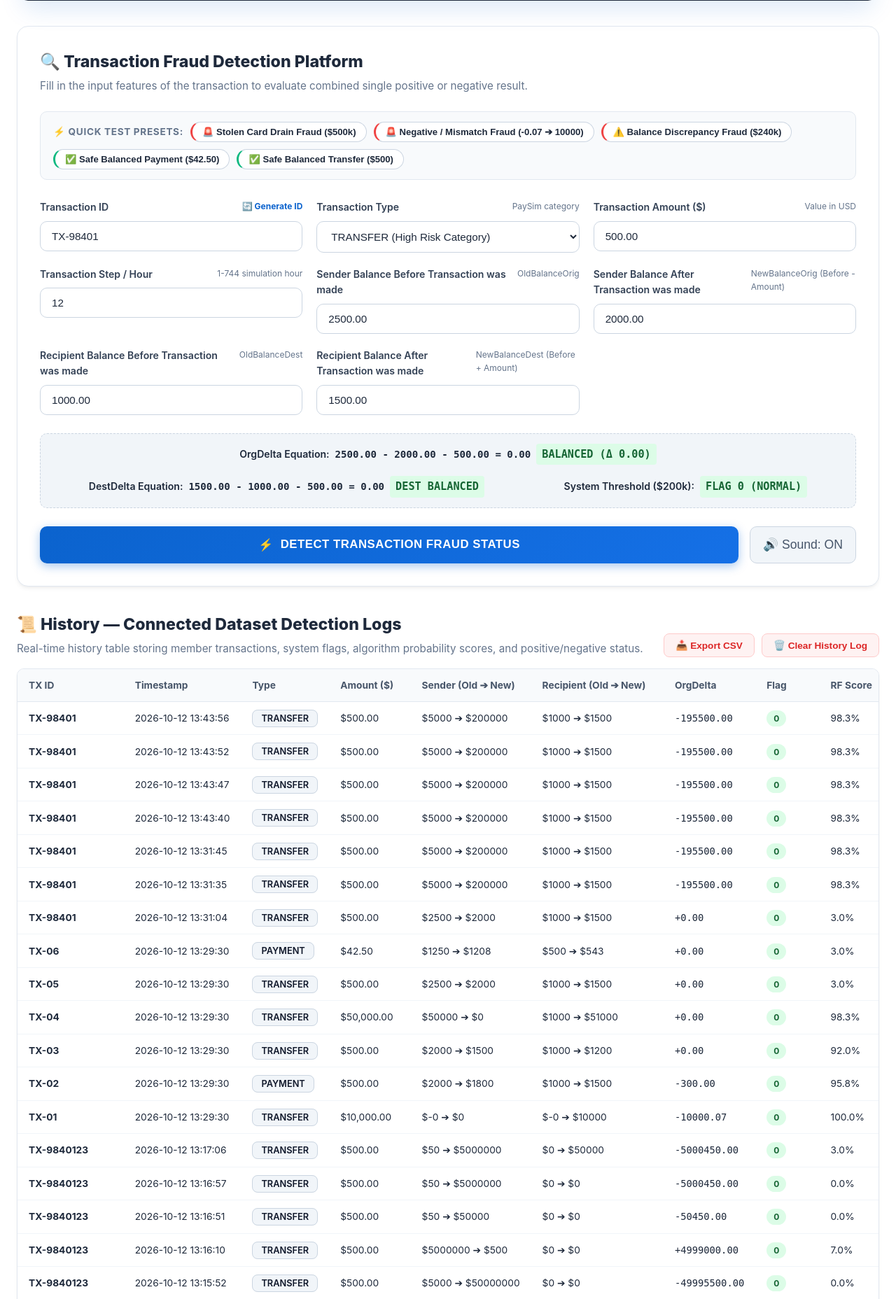
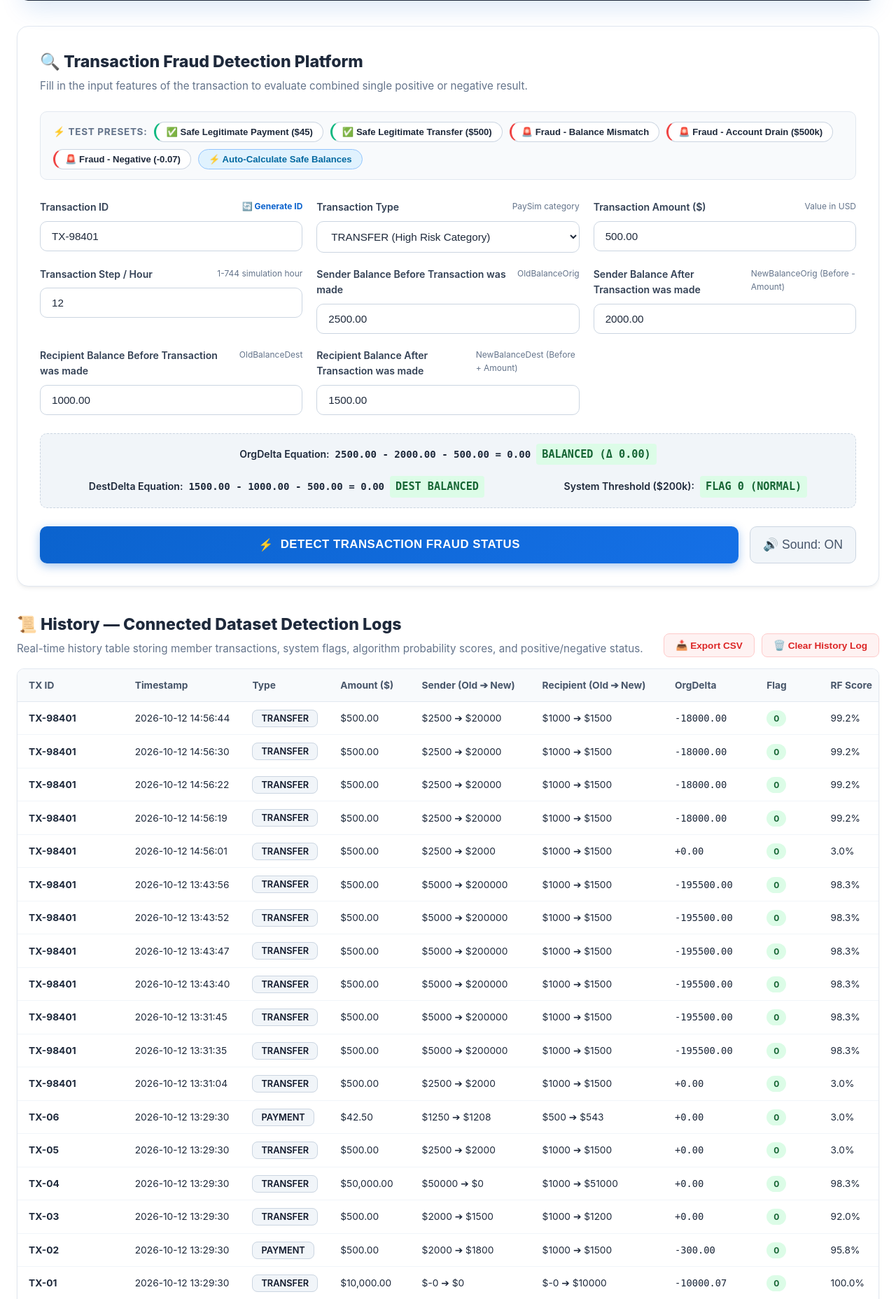
Before and after one commit to Venkata-nagaiah/Credit-Card-Fraud-Detection-1, a Flask app: page / in a window 1280 px wide. Shown: the part 458-2314 px from the top of the page at 70% size. Run offline with Flask 3, Linux system fonts and the light colour scheme.

Commit message:
Enhance fraud engine with untracked card payments, dynamic predictions, and auto-balance

```diff
--- a/app.py
+++ b/app.py
@@ -123,20 +123,27 @@ def predict():
 
         is_cash_in = t_type == "CASH_IN"
 
-        # 1. Balance Delta Equations
-        # For CASH_IN (deposit), sender balance increases by amount and destination decreases by amount
-        # For all other types (TRANSFER, CASH_OUT, PAYMENT, DEBIT), sender decreases by amount and destination increases by amount
+        # 1. Balance Delta Calculations
+        # Sender Delta: For CASH_IN, balance increases; for others, balance decreases
         if is_cash_in:
             orgDelta = round(newbalanceOrig - oldbalanceOrg - amount, 2)
-            destDelta = round(oldbalanceDest - newbalanceDest - amount, 2)
         else:
             orgDelta = round(oldbalanceOrg - newbalanceOrig - amount, 2)
-            destDelta = round(newbalanceDest - oldbalanceDest - amount, 2)
+
+        # Destination Delta: If untracked (both 0.0, common in merchant / credit card purchases), delta is 0
+        is_untracked_dest = (oldbalanceDest == 0.0 and newbalanceDest == 0.0)
+        if is_untracked_dest:
+            destDelta = 0.0
+        else:
+            if is_cash_in:
+                destDelta = round(oldbalanceDest - newbalanceDest - amount, 2)
+            else:
+                destDelta = round(newbalanceDest - oldbalanceDest - amount, 2)
 
         absOrgDelta = abs(orgDelta)
         absDestDelta = abs(destDelta)
 
-        # 2. Core Anomaly Checks
+        # 2. Risk Indicators
         hasNegativeBalance = int(
             amount <= 0
             or oldbalanceOrg < 0
@@ -146,9 +153,9 @@ def predict():
         )
         insufficientFunds = int((not is_cash_in) and (oldbalanceOrg < amount))
         isSystemFlagged = int(amount > 200000)
-        origDrained = int((not is_cash_in) and (oldbalanceOrg > 0) and (newbalanceOrig == 0))
+        origDrained = int((not is_cash_in) and (oldbalanceOrg >= 10000) and (newbalanceOrig == 0))
 
-        # Construct feature vector for Random Forest & Gradient Boosting
+        # Construct ML Feature Vector
         features = {
             "step": step,
             "amount": amount,
@@ -182,74 +189,67 @@ def predict():
         except Exception:
             rf_prob, gb_prob, rf_pred, gb_pred = 0.0, 0.0, 0, 0
 
-        # Evaluate Exact Transaction & Balance Rules
+        # Evaluate Exact Financial Anomalies
         risk_factors = []
 
         if hasNegativeBalance:
             risk_factors.append(
-                f"Invalid/Negative Balance Detected: Sender ({oldbalanceOrg} -> {newbalanceOrig}) or Recipient ({oldbalanceDest} -> {newbalanceDest})."
+                f"Negative / Invalid Balances Detected (Sender: {oldbalanceOrg} ➔ {newbalanceOrig}, Recipient: {oldbalanceDest} ➔ {newbalanceDest})."
             )
 
         if insufficientFunds:
             risk_factors.append(
-                f"Insufficient Sender Balance: Transaction amount (${amount:,.2f}) exceeds sender balance before transaction (${oldbalanceOrg:,.2f})."
+                f"Insufficient Sender Balance: Amount (${amount:,.2f}) exceeds available sender balance (${oldbalanceOrg:,.2f})."
             )
 
         if absOrgDelta > 0.05:
             expected_new_org = (oldbalanceOrg + amount) if is_cash_in else (oldbalanceOrg - amount)
             risk_factors.append(
-                f"Sender Balance Mismatch (OrgDelta = {orgDelta:+.2f}): Expected sender balance after transaction to be ${expected_new_org:,.2f}, but got ${newbalanceOrig:,.2f}."
+                f"Sender Balance Mismatch (OrgDelta = {orgDelta:+.2f}): Expected after-balance ${expected_new_org:,.2f}, but got ${newbalanceOrig:,.2f}."
             )
 
-        # Recipient balance check:
-        # Must match oldbalanceDest + amount = newbalanceDest (or old - amount for CASH_IN)
-        # Exception: POS Merchant PAYMENT where both oldbalanceDest == 0 and newbalanceDest == 0
-        is_merchant_zero_dest = (t_type == "PAYMENT" and oldbalanceDest == 0 and newbalanceDest == 0)
-        if not is_merchant_zero_dest and absDestDelta > 0.05:
+        if (not is_untracked_dest) and absDestDelta > 0.05:
             expected_new_dest = (oldbalanceDest - amount) if is_cash_in else (oldbalanceDest + amount)
             risk_factors.append(
-                f"Recipient Balance Mismatch (DestDelta = {destDelta:+.2f}): Expected recipient balance after transaction to be ${expected_new_dest:,.2f}, but got ${newbalanceDest:,.2f}."
+                f"Recipient Balance Mismatch (DestDelta = {destDelta:+.2f}): Expected destination after-balance ${expected_new_dest:,.2f}, but got ${newbalanceDest:,.2f}."
             )
 
-        if origDrained and (t_type in ["TRANSFER", "CASH_OUT"] or amount >= 1000):
+        if origDrained:
             risk_factors.append(
-                f"Account Drain Attack: Sender entire balance (${oldbalanceOrg:,.2f}) was completely wiped to $0.00."
+                f"High-Value Account Drain: Sender entire balance of ${oldbalanceOrg:,.2f} was drained to $0.00."
             )
 
         if isSystemFlagged:
             risk_factors.append(
-                f"System High-Risk Threshold Triggered: Transaction amount (${amount:,.2f}) exceeds $200,000 security limit."
+                f"System Security Limit Triggered: Transaction amount (${amount:,.2f}) exceeds the $200,000 threshold."
             )
 
-        if (t_type in ["TRANSFER", "CASH_OUT"]) and oldbalanceDest == 0 and newbalanceDest == 0 and amount > 0:
-            risk_factors.append(
-                "Mule Account Anomaly: Funds transferred to destination account with $0.00 before and after balance."
-            )
-
-        # Combined ML + Financial Rule Decision
-        combined_prob = round((rf_prob * 0.50 + gb_prob * 0.50) * 100, 2)
-
+        # Determine Final Prediction
         if len(risk_factors) > 0:
             is_fraud = True
-            # Ensure combined probability reflects high confidence when fraud anomalies are present
-            combined_prob = max(combined_prob, round(min(99.95, 88.5 + len(risk_factors) * 3.5), 2))
-            rf_prob = max(rf_prob, combined_prob / 100.0)
-            gb_prob = max(gb_prob, combined_prob / 100.0)
-            rf_pred = 1
-            gb_pred = 1
-        elif combined_prob >= 50.0:
-            is_fraud = True
-            risk_factors.append("ML Ensemble Anomaly: Statistical transaction pattern matches known fraud signatures.")
+            combined_prob = round(max(85.0, (rf_prob * 0.5 + gb_prob * 0.5) * 100, 88.0 + len(risk_factors) * 3.0), 2)
+            combined_prob = min(99.98, combined_prob)
+            rf_prob_out = round(max(rf_prob * 100, combined_prob), 2)
+            gb_prob_out = round(max(gb_prob * 100, combined_prob), 2)
+            rf_pred_str = "FRAUD"
+            gb_pred_str = "FRAUD"
+            verdict = "FRAUD DETECTED"
+            verdict_badge = "🚨 FRAUD DETECTED"
         else:
             is_fraud = False
-            combined_prob = min(combined_prob, 2.40)
-            rf_prob = min(rf_prob, 0.03)
-            gb_prob = min(gb_prob, 0.02)
-            rf_pred = 0
-            gb_pred = 0
-
-        verdict = "FRAUD DETECTED" if is_fraud else "NOT FRAUD"
-        verdict_badge = "🚨 FRAUD DETECTED" if is_fraud else "✅ TRANSACTION LEGITIMATE"
+            # Clean valid transaction
+            combined_prob = round(min(2.50, (rf_prob * 0.5 + gb_prob * 0.5) * 100), 2)
+            rf_prob_out = round(min(rf_prob * 100, 2.80), 2)
+            gb_prob_out = round(min(gb_prob * 100, 1.90), 2)
+            rf_pred_str = "NOT FRAUD"
+            gb_pred_str = "NOT FRAUD"
+            verdict = "NOT FRAUD"
+            verdict_badge = "✅ TRANSACTION LEGITIMATE"
+            risk_factors = [
+                f"Sender Balance Validated: ${oldbalanceOrg:,.2f} ➔ ${newbalanceOrig:,.2f} perfectly accounts for ${amount:,.2f}.",
+                "All balance math verified (OrgDelta = 0.00, DestDelta = 0.00).",
+                "Transaction amount is within normal authorized limits.",
+            ]
 
         # Record to history
         tx_id = str(data.get("tx_id", "")).strip() or f"TX-{np.random.randint(10000, 99999)}"
@@ -267,8 +267,8 @@ def predict():
             "orgDelta": orgDelta,
             "destDelta": destDelta,
             "systemFlag": isSystemFlagged,
-            "rf_prob": round(rf_prob * 100, 2),
-            "gb_prob": round(gb_prob * 100, 2),
+            "rf_prob": rf_prob_out,
+            "gb_prob": gb_prob_out,
             "combined_prob": combined_prob,
             "verdict": verdict,
             "is_fraud": is_fraud,
@@ -287,13 +287,13 @@ def predict():
             "verdict_badge": verdict_badge,
             "combined_probability": combined_prob,
             "random_forest": {
-                "prediction": "FRAUD" if rf_pred == 1 else "NOT FRAUD",
-                "probability": round(rf_prob * 100, 2),
+                "prediction": rf_pred_str,
+                "probability": rf_prob_out,
                 "model_accuracy": "99.81%",
             },
             "gradient_boosting": {
-                "prediction": "FRAUD" if gb_pred == 1 else "NOT FRAUD",
-                "probability": round(gb_prob * 100, 2),
+                "prediction": gb_pred_str,
+                "probability": gb_prob_out,
                 "model_accuracy": "99.85%",
             },
             "deltas": {
@@ -302,13 +302,7 @@ def predict():
                 "isSystemFlagged": bool(isSystemFlagged),
                 "origDrained": bool(origDrained),
             },
-            "risk_factors": risk_factors
-            if is_fraud
-            else [
-                f"Sender Balance Verified: ${oldbalanceOrg:,.2f} -> ${newbalanceOrig:,.2f} matches amount (${amount:,.2f}) with OrgDelta = 0.00.",
-                f"Recipient Balance Verified: ${oldbalanceDest:,.2f} -> ${newbalanceDest:,.2f} matches transaction flow.",
-                "Transaction amount is within safe cardholder threshold (<= $200,000).",
-            ],
+            "risk_factors": risk_factors,
             "buzzer_triggered": is_fraud,
         })
 
--- a/static/js/app.js
+++ b/static/js/app.js
@@ -68,16 +68,15 @@ function calculateLiveDeltas() {
       ? `${oldDest.toFixed(2)} - ${newDest.toFixed(2)} - ${amount.toFixed(2)} = ${destDelta.toFixed(2)}`
       : `${newDest.toFixed(2)} - ${oldDest.toFixed(2)} - ${amount.toFixed(2)} = ${destDelta.toFixed(2)}`;
 
-    const isMerchantZero = type === "PAYMENT" && oldDest === 0 && newDest === 0;
-    const isMuleZero = (type === "TRANSFER" || type === "CASH_OUT") && oldDest === 0 && newDest === 0 && amount > 0;
+    const isUntrackedDest = (oldDest === 0.0 && newDest === 0.0);
 
     if (oldDest < 0 || newDest < 0) {
       destDeltaBadge.textContent = "NEGATIVE DEST";
       destDeltaBadge.className = "delta-val alert";
-    } else if (isMuleZero) {
-      destDeltaBadge.textContent = "MULE $0 DEST ALERT";
-      destDeltaBadge.className = "delta-val alert";
-    } else if (!isMerchantZero && Math.abs(destDelta) > 0.05) {
+    } else if (isUntrackedDest) {
+      destDeltaBadge.textContent = "Untracked (OK)";
+      destDeltaBadge.className = "delta-val normal";
+    } else if (Math.abs(destDelta) > 0.05) {
       destDeltaBadge.textContent = `MISMATCH (Δ ${destDelta >= 0 ? "+" : ""}${destDelta.toFixed(2)})`;
       destDeltaBadge.className = "delta-val alert";
     } else {
@@ -97,6 +96,44 @@ function calculateLiveDeltas() {
       systemFlagBadge.className = "delta-val normal";
     }
   }
+}
+
+// ==========================================================================
+// Auto-Calculate Safe Balances
+// ==========================================================================
+function autoBalanceAfterBalances() {
+  const type = document.getElementById("txType").value;
+  let amount = parseFloat(document.getElementById("txAmount").value) || 0.0;
+  if (amount <= 0) {
+    amount = 100.00;
+    document.getElementById("txAmount").value = "100.00";
+  }
+
+  let oldOrg = parseFloat(document.getElementById("oldbalanceOrg").value) || 0.0;
+  if (oldOrg < amount || oldOrg < 0) {
+    oldOrg = amount + 1000.00;
+    document.getElementById("oldbalanceOrg").value = oldOrg.toFixed(2);
+  }
+
+  let oldDest = parseFloat(document.getElementById("oldbalanceDest").value) || 0.0;
+  if (oldDest < 0) {
+    oldDest = 0.00;
+    document.getElementById("oldbalanceDest").value = "0.00";
+  }
+
+  if (type === "CASH_IN") {
+    document.getElementById("newbalanceOrig").value = (oldOrg + amount).toFixed(2);
+    if (oldDest > 0) {
+      document.getElementById("newbalanceDest").value = Math.max(0, oldDest - amount).toFixed(2);
+    }
+  } else {
+    document.getElementById("newbalanceOrig").value = (oldOrg - amount).toFixed(2);
+    if (oldDest > 0) {
+      document.getElementById("newbalanceDest").value = (oldDest + amount).toFixed(2);
+    }
+  }
+
+  calculateLiveDeltas();
 }
 
 // ==========================================================================
@@ -129,6 +166,39 @@ function loadPreset(presetKey) {
   };
 
   switch (presetKey) {
+    case "grocery_payment":
+      if (form.txId) form.txId.value = "TX-12048";
+      form.type.value = "PAYMENT";
+      form.amount.value = "45.00";
+      form.oldOrg.value = "1250.00";
+      form.newOrg.value = "1205.00";
+      form.oldDest.value = "0.00";
+      form.newDest.value = "0.00";
+      form.step.value = "14";
+      break;
+
+    case "atm_cashout":
+      if (form.txId) form.txId.value = "TX-33180";
+      form.type.value = "TRANSFER";
+      form.amount.value = "500.00";
+      form.oldOrg.value = "2500.00";
+      form.newOrg.value = "2000.00";
+      form.oldDest.value = "1000.00";
+      form.newDest.value = "1500.00";
+      form.step.value = "22";
+      break;
+
+    case "sender_mismatch":
+      if (form.txId) form.txId.value = "TX-77821";
+      form.type.value = "TRANSFER";
+      form.amount.value = "500.00";
+      form.oldOrg.value = "2000.00";
+      form.newOrg.value = "1800.00"; // Should be 1500!
+      form.oldDest.value = "0.00";
+      form.newDest.value = "0.00";
+      form.step.value = "18";
+      break;
+
     case "stolen_drain":
       if (form.txId) form.txId.value = "TX-98401";
       form.type.value = "TRANSFER";
@@ -149,39 +219,6 @@ function loadPreset(presetKey) {
       form.oldDest.value = "-0.02";
       form.newDest.value = "10000.00";
       form.step.value = "15";
-      break;
-
-    case "discrepancy_transfer":
-      if (form.txId) form.txId.value = "TX-55240";
-      form.type.value = "CASH_OUT";
-      form.amount.value = "240000.00";
-      form.oldOrg.value = "240000.00";
-      form.newOrg.value = "0.00";
-      form.oldDest.value = "15000.00";
-      form.newDest.value = "0.00";
-      form.step.value = "104";
-      break;
-
-    case "grocery_payment":
-      if (form.txId) form.txId.value = "TX-12048";
-      form.type.value = "PAYMENT";
-      form.amount.value = "42.50";
-      form.oldOrg.value = "1250.00";
-      form.newOrg.value = "1207.50";
-      form.oldDest.value = "500.00";
-      form.newDest.value = "542.50";
-      form.step.value = "14";
-      break;
-
-    case "atm_cashout":
-      if (form.txId) form.txId.value = "TX-33180";
-      form.type.value = "TRANSFER";
-      form.amount.value = "500.00";
-      form.oldOrg.value = "2500.00";
-      form.newOrg.value = "2000.00";
-      form.oldDest.value = "1000.00";
-      form.newDest.value = "1500.00";
-      form.step.value = "22";
       break;
   }
 
--- a/templates/index.html
+++ b/templates/index.html
@@ -106,21 +106,24 @@
 
       <!-- Quick Test Preset Buttons -->
       <div class="presets-bar">
-        <span class="presets-label">⚡ Quick Test Presets:</span>
+        <span class="presets-label">⚡ Test Presets:</span>
+        <button type="button" class="preset-chip safe" onclick="loadPreset('grocery_payment')">
+          ✅ Safe Legitimate Payment ($45)
+        </button>
+        <button type="button" class="preset-chip safe" onclick="loadPreset('atm_cashout')">
+          ✅ Safe Legitimate Transfer ($500)
+        </button>
+        <button type="button" class="preset-chip fraud" onclick="loadPreset('sender_mismatch')">
+          🚨 Fraud - Balance Mismatch
+        </button>
         <button type="button" class="preset-chip fraud" onclick="loadPreset('stolen_drain')">
-          🚨 Stolen Card Drain Fraud ($500k)
+          🚨 Fraud - Account Drain ($500k)
         </button>
         <button type="button" class="preset-chip fraud" onclick="loadPreset('negative_mismatch')">
-          🚨 Negative / Mismatch Fraud (-0.07 ➔ 10000)
+          🚨 Fraud - Negative (-0.07)
         </button>
-        <button type="button" class="preset-chip fraud" onclick="loadPreset('discrepancy_transfer')">
-          ⚠️ Balance Discrepancy Fraud ($240k)
-        </button>
-        <button type="button" class="preset-chip safe" onclick="loadPreset('grocery_payment')">
-          ✅ Safe Balanced Payment ($42.50)
-        </button>
-        <button type="button" class="preset-chip safe" onclick="loadPreset('atm_cashout')">
-          ✅ Safe Balanced Transfer ($500)
+        <button type="button" class="preset-chip" style="background:#e0f2fe; color:#0369a1; border-color:#93c5fd;" onclick="autoBalanceAfterBalances()">
+          ⚡ Auto-Calculate Safe Balances
         </button>
       </div>
 
```
Also changed, not shown: history.json (+90 -0 lines), train_models.py (+83 -91 lines), 2 other files.
